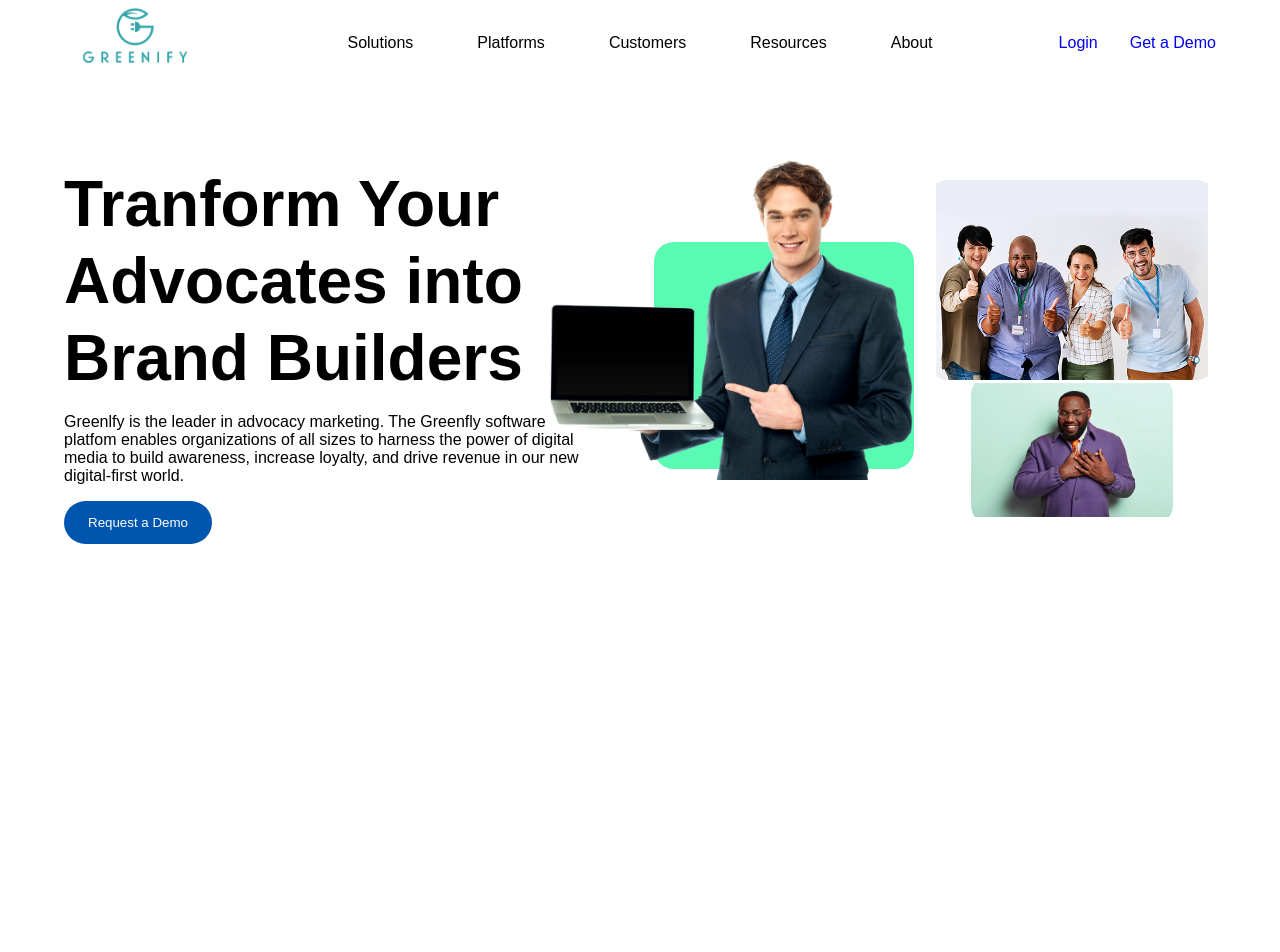
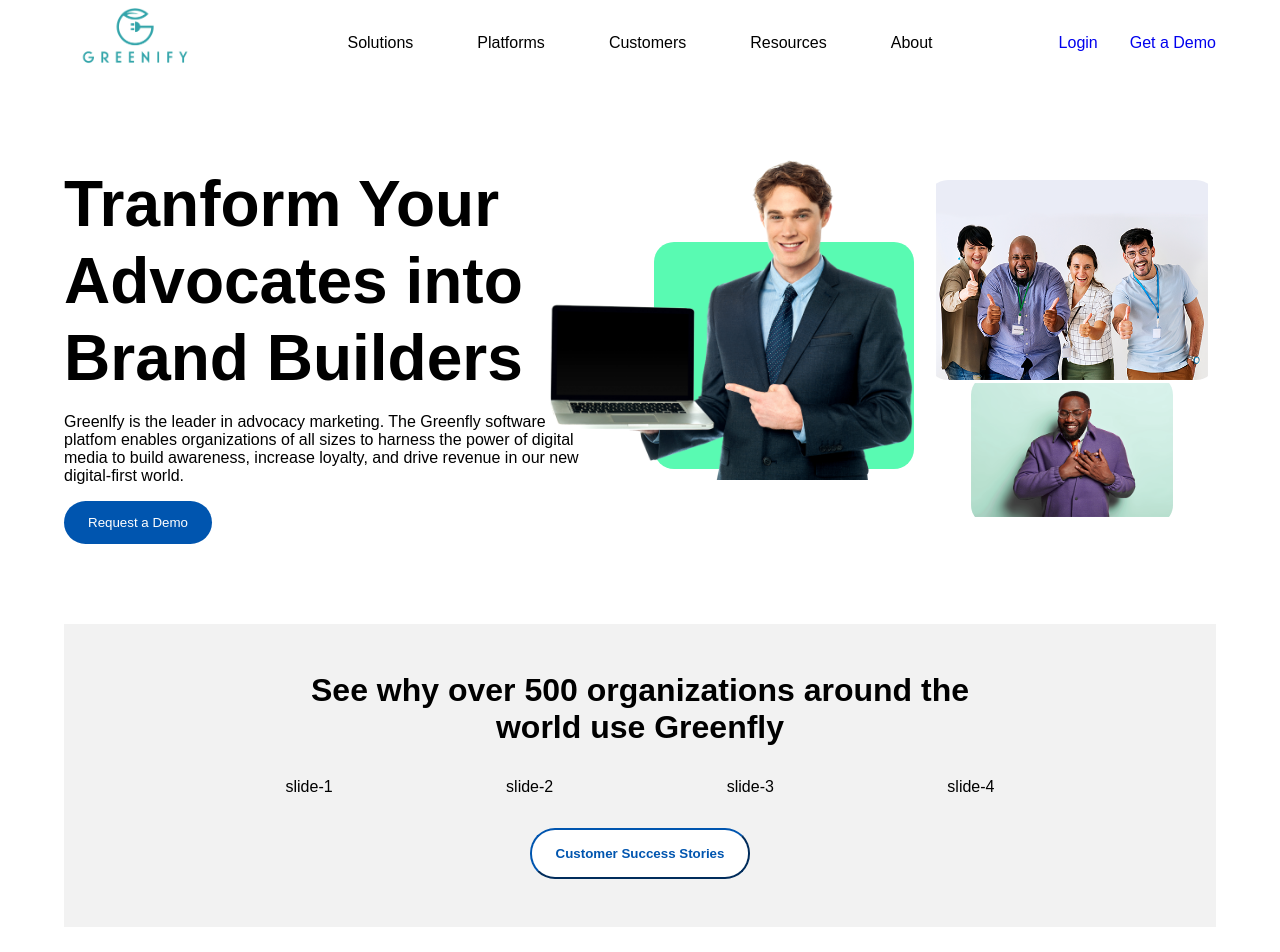
Before and after one commit to Mini-Sylar/Greenfly-Vue, a Vue app: page / in a window 1280 px wide. Shown: the top 952 px of the page. Before the commit the page ends 800 px from the top, so only its background shows below. Built offline with nearby package versions, Linux system fonts and the light colour scheme.

Commit message:
Added section 2

```diff
--- a/src/App.vue
+++ b/src/App.vue
@@ -5,7 +5,14 @@
       <div class="is-a-container">
          <app-landing></app-landing>
       </div>
+    </section>
+    <section>
+      <div class="is-a-container">
+        <section>
+                 <app-seewhy></app-seewhy>
+        </section>
 
+      </div>
     </section>
   </div>
 </template>
@@ -13,11 +20,13 @@
 <script>
 import Header from "./components/Header.vue";
 import Landing from "./components/Landing.vue";
+import SeeWhy from "./components/SeeWhy.vue";
 export default {
   name: "app",
   components: {
     "app-header": Header,
     "app-landing": Landing,
+    "app-seewhy": SeeWhy,
   },
 };
 </script>
--- a/src/assets/css/Reset.css
+++ b/src/assets/css/Reset.css
@@ -2,6 +2,7 @@
   --main-font-color: #000;
   --main-accent-color: #0055af;
   --main-font-color: #fff;
+  --section-font-color: #022a4e;
 }
 
 *,
--- a/src/components/Landing.vue
+++ b/src/components/Landing.vue
@@ -16,7 +16,7 @@
 </template>
 
 <script>
-import ImagePiece from './ImagePiece.vue';
+import ImagePiece from './interface/ImagePiece.vue';
 export default {
   data() {
     return {
--- /dev/null
+++ b/src/components/SeeWhy.vue
@@ -0,0 +1,60 @@
+<template lang="">
+    <div class="see-why-container">
+        <h2>
+            See why over 500 organizations around the world use Greenfly
+        </h2>
+        <div>
+            <div class="slide-1">slide-1</div>
+            <div class="slide-2">slide-2</div>
+            <div class="slide-3">slide-3</div>
+            <div class="slide-4">slide-4</div>
+        </div>
+        <button type="button">Customer Success Stories</button>
+    </div>
+</template>
+<script>
+export default {
+
+}
+</script>
+
+<style  scoped>
+.see-why-container {
+    background-color: #f2f2f2;
+    width: 100%;
+    display: flex;
+    flex-direction: column;
+    align-items: center;
+    padding: 3rem;
+}
+
+h2 {
+    font-size: 2rem;
+    font-weight: 700;
+    margin: 0 auto;
+    margin-bottom: 2rem;
+    /* background-color: red; */
+    width: 40ch;
+    text-align: center;
+}
+
+.see-why-container>div {
+    display: flex;
+    flex-direction: row;
+    justify-content: space-evenly;
+    width: 100%;
+    margin: 0 auto;
+    margin-bottom: 2rem;
+}
+
+button {
+    background-color: white;
+    padding: 1rem 1.5rem;
+    border-color: var(--main-accent-color);
+    outline: none;
+    border-radius: 25px;
+    color: var(--main-accent-color);
+    font-weight: 700;
+    cursor: pointer;
+}
+</style>
```
Also changed, not shown: src/components/interface/ImagePiece.vue (renamed from src/components/ImagePiece.vue).
